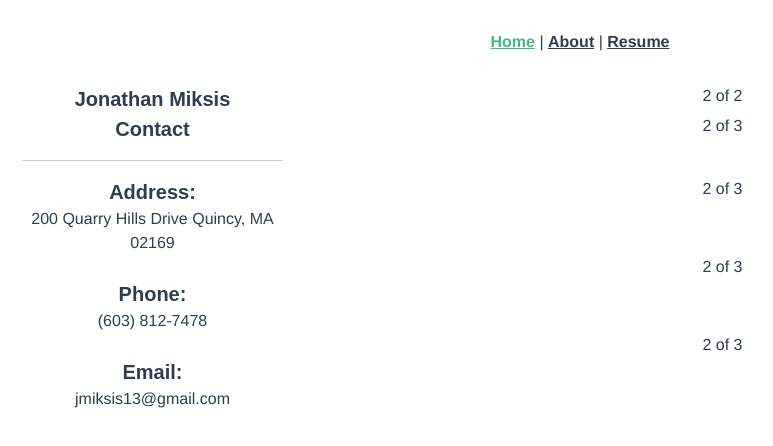
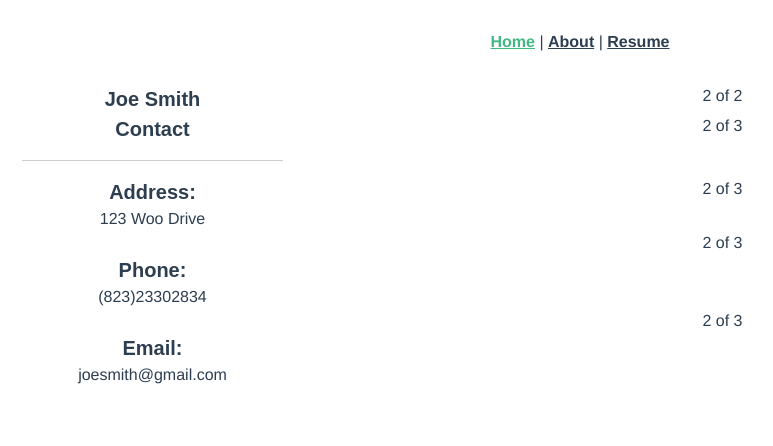
Before and after one commit to josephtong88/online_resumes_vue_app, a Vue app: page / in a window 1280 px wide. Shown: the top 446 px of the page, without its empty margins (60-833 px from the left). Built offline with nearby package versions, Linux system fonts and the light colour scheme; what vuejs-twitter-feed would draw is missing.

Commit message:
updated data

```diff
--- a/src/App.vue
+++ b/src/App.vue
@@ -10,7 +10,7 @@
       <div class="row">
         <div class="col-3">
           <div class="headers">
-            Jonathan Miksis
+            Joe Smith
           </div>
         </div>
         <div class="col-9">
@@ -34,8 +34,7 @@
           <b>Address:</b>
           <br>
           </div>
-          200 Quarry Hills Drive
-          Quincy, MA 02169
+            123 Woo Drive
         </div>
         <div class="col-9">
           2 of 3
@@ -47,7 +46,7 @@
           <div class="headers">
           <b>Phone:</b>
           </div>
-          (603) 812-7478
+          (823)23302834
           <br>
         </div>
         <div class="col-9">
@@ -60,7 +59,7 @@
           <div class="headers">
           <b>Email:</b>
           </div>
-          jmiksis13@gmail.com
+          joesmith@gmail.com
           <br>
         </div>
         <div class="col-9">
```
